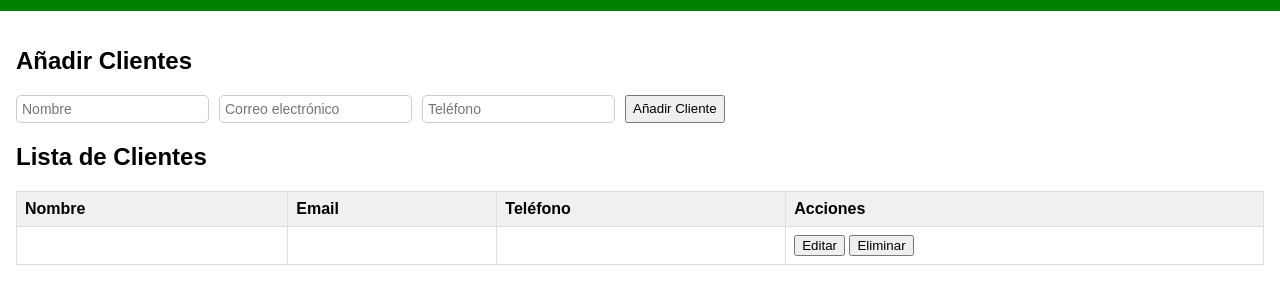
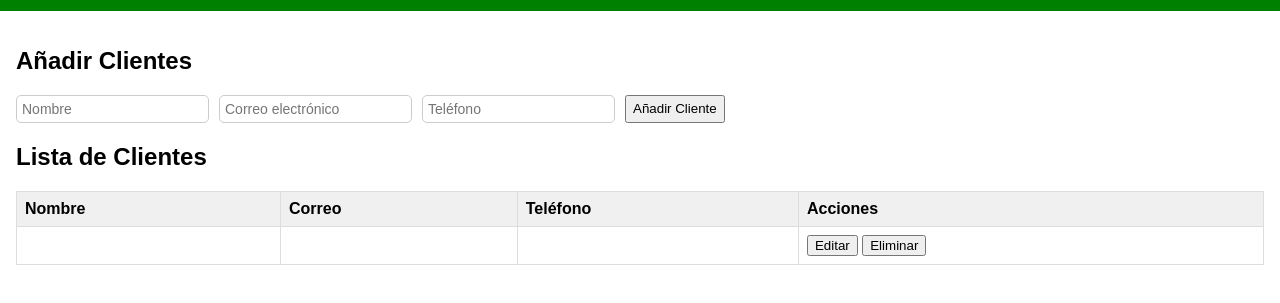
Before and after one commit to Pizarman13/TrabajoInformatica2, a plain HTML site: page index.html in a window 1280 px wide. Shown: the part 89-392 px from the top of the page. Drawn offline with Linux system fonts and the light colour scheme.

Commit message:
Update index.html

```diff
--- a/index.html
+++ b/index.html
@@ -29,7 +29,7 @@
                 <thead>
                     <tr>
                         <th>Nombre</th>
-                        <th>Email</th>
+                        <th>Correo</th>
                         <th>Teléfono</th>
                         <th>Acciones</th>
                     </tr>
```
